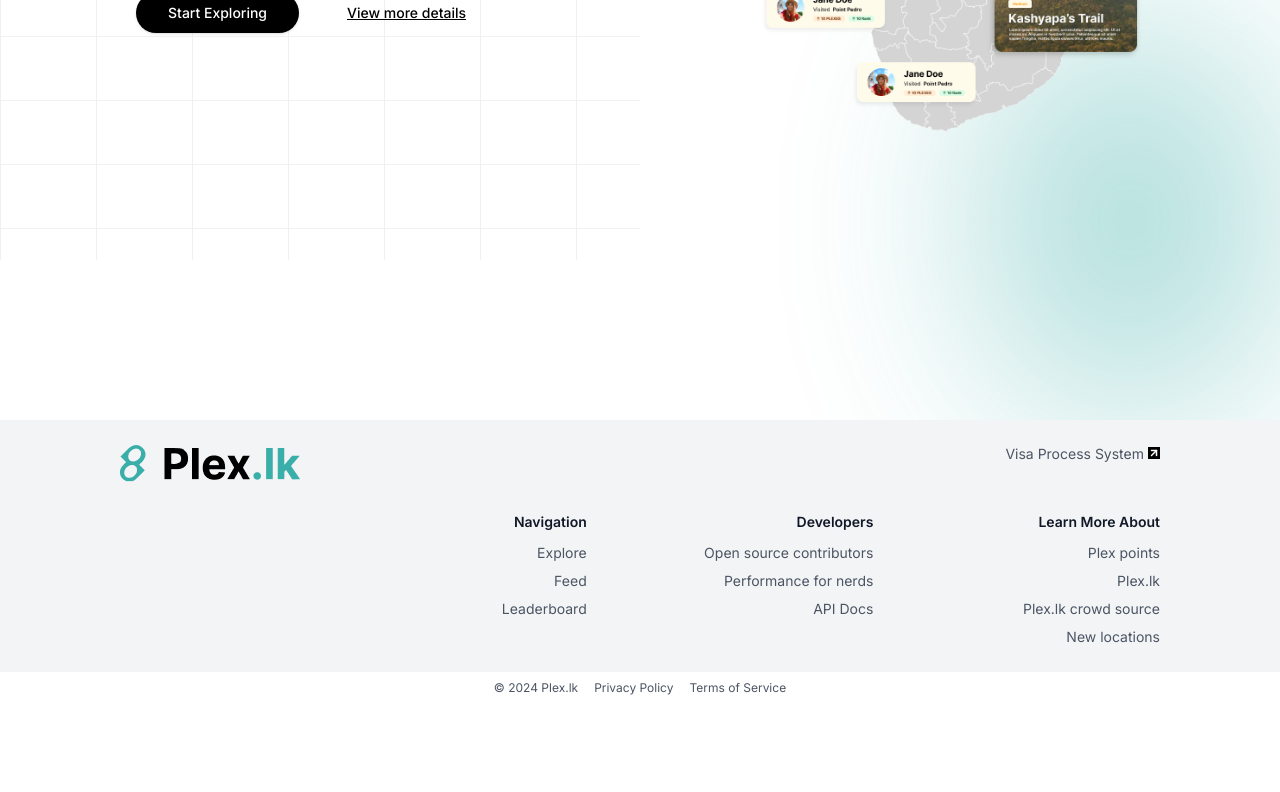
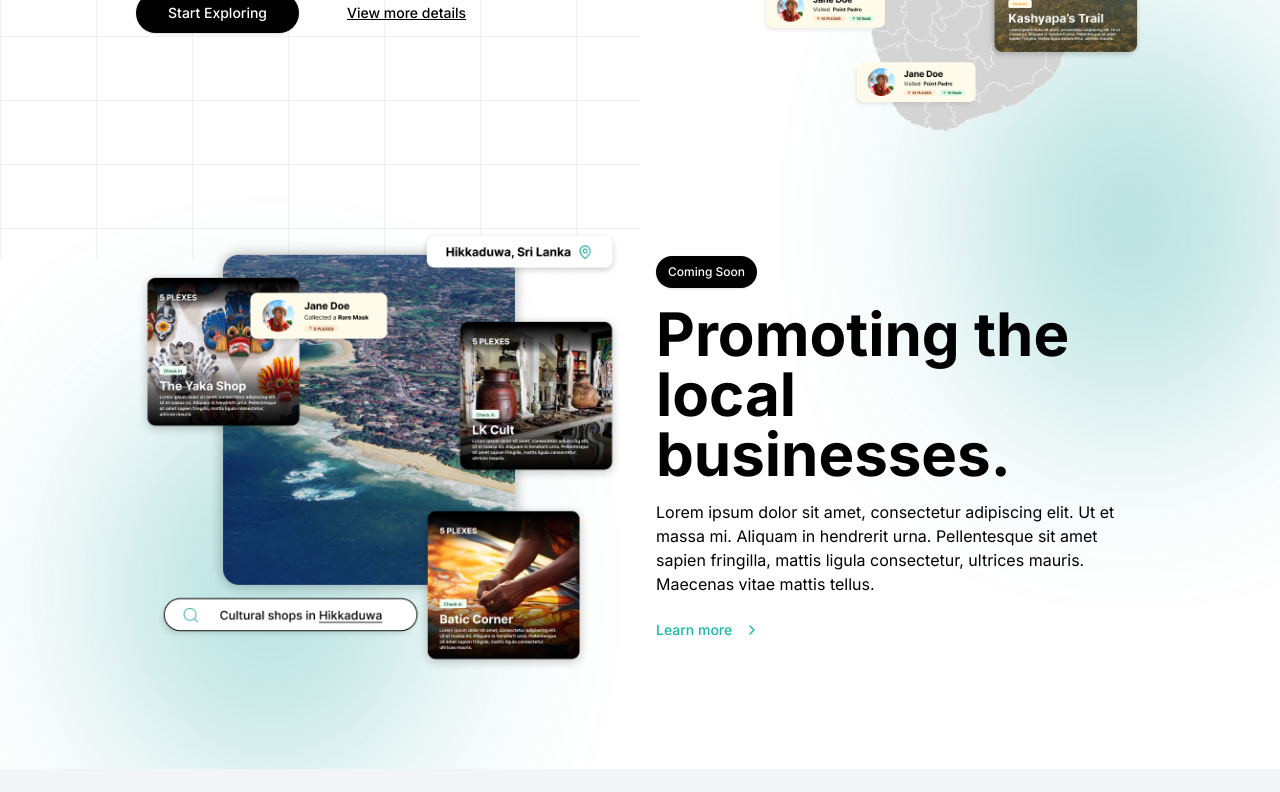
Before and after one commit to Lithara/plex.lk-tourism-gamification-app, a Next.js app: page / in a window 1280 px wide. Shown: the part 540-1332 px from the top of the page. Before the commit the page ends 1244 px from the top, so only its background shows below. Built offline with nearby package versions, Linux system fonts and the light colour scheme.

Commit message:
feat: add local business promotion section with new image and button

```diff
--- a/app/page.tsx
+++ b/app/page.tsx
@@ -1,7 +1,7 @@
 import Image from "next/image";
 import { Button } from "@/components/ui/button";
 
-import { Flag } from "lucide-react";
+import { ChevronRight, Flag } from "lucide-react";
 import Link from "next/link";
 
 export default function Home() {
@@ -40,13 +40,45 @@
             <Image
               src="/heroimage.png"
               width={400}
-              height={300}
+              height={350}
               alt="Hero"
               className="top-0 right-0 "
             />
           </div>
         </div>
       </section>
+
+      {/* Promoting Local Business */}
+      <section className="max-w-[1400px] mx-auto px-4 py-16 md:py-24 relative">
+        <div className="grid lg:grid-cols-2 gap-8 items-center">
+          <div className=" absolute bottom-[10%] left-[0%] -z-10  h-[400px] w-[300px] -translate-x-[0%] translate-y-[20%] rounded-full bg-primary-500 opacity-40 blur-[100px] overflow-x-clip"></div>
+          <div>
+            <Image
+              src="/comingsoonimage.png"
+              alt="Local businesses in Hikkaduwa"
+              width={500}
+              height={350}
+            />
+          </div>
+          <div className="space-y-4">
+            <Button size={"sm"} className="text-white bg-black rounded-full ">
+              Coming Soon
+            </Button>
+            <h2 className="text-[60px]  leading-none font-bold">
+              Promoting the local businesses.
+            </h2>
+            <p className="text-muted-foreground">
+              Lorem ipsum dolor sit amet, consectetur adipiscing elit. Ut et
+              massa mi. Aliquam in hendrerit urna. Pellentesque sit amet sapien
+              fringilla, mattis ligula consectetur, ultrices mauris. Maecenas
+              vitae mattis tellus.
+            </p>
+            <Button variant="link" className="p-0 text-teal-500">
+              Learn more <ChevronRight className="ml-1 h-4 w-4" />
+            </Button>
+          </div>
+        </div>
+      </section>
     </main>
   );
 }
```
Also changed, not shown: public/comingsoonimage.png (added).
